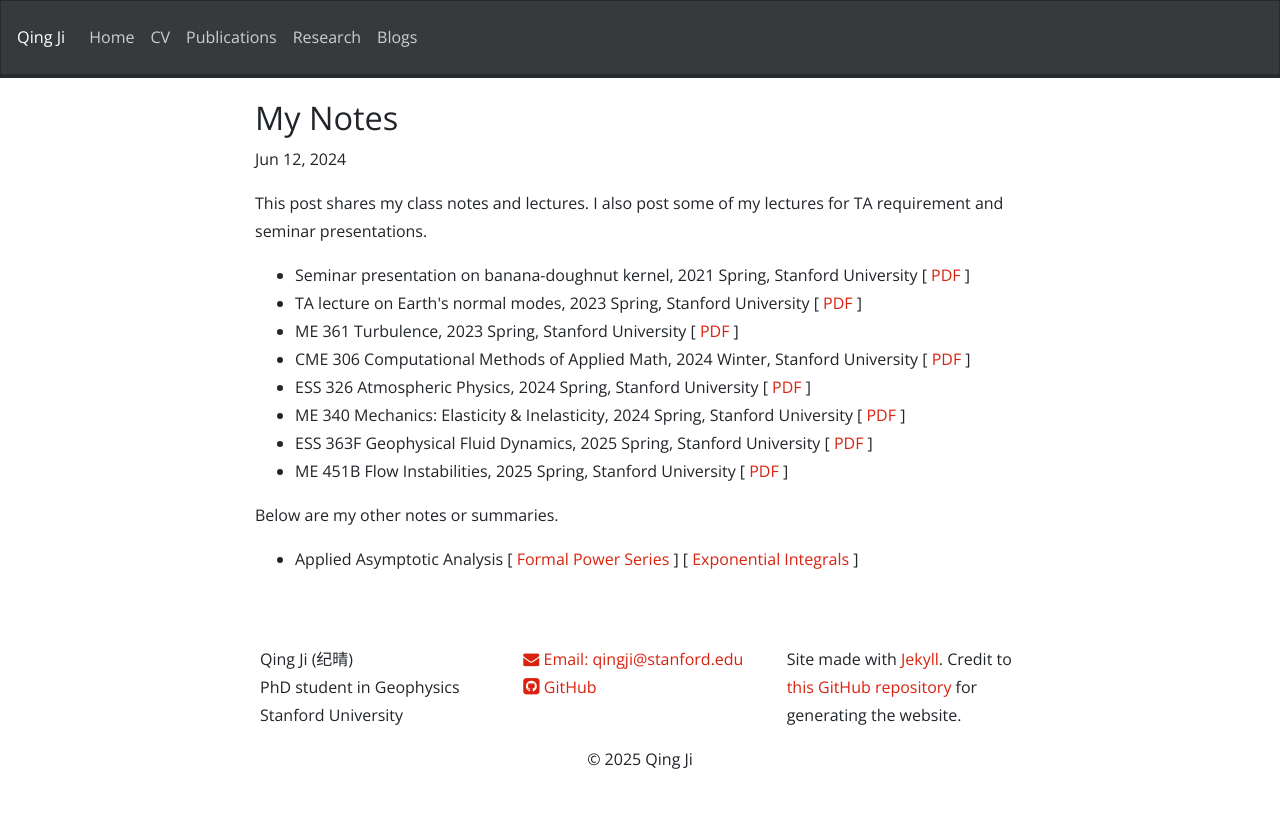
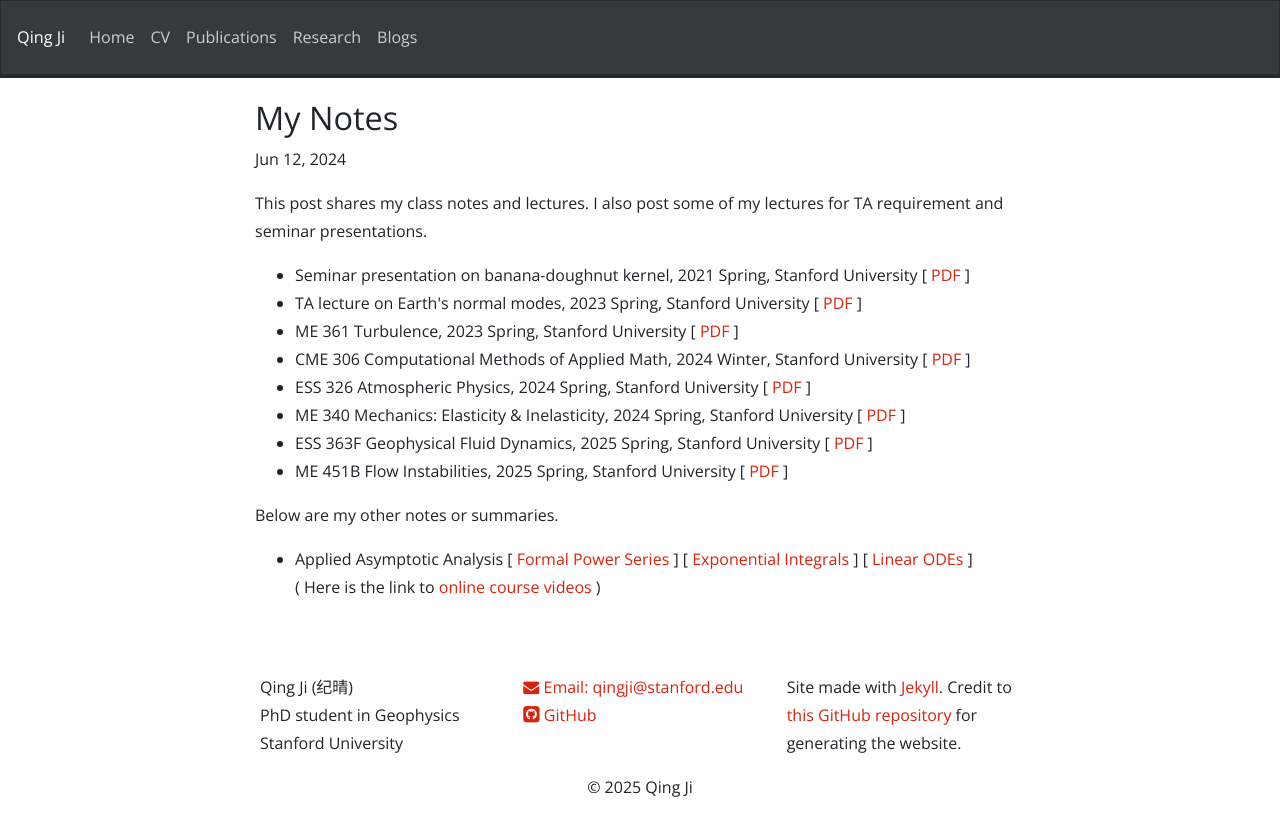
Before and after one commit to NickJi98/NickJi98.github.io, a Jekyll site: the page built from _posts/2024-06-12-My-notes.md, in a window 1280 px wide. Shown: the top 836 px of the page. Built offline with Jekyll 4.4.1, drawn with Linux system fonts in a browser that asks for light colours; nearby versions of some CDN libraries; a style sheet for code colours, icons or effects is not loaded.

Commit message:
Update notes

```diff
--- a/_posts/2024-06-12-My-notes.md
+++ b/_posts/2024-06-12-My-notes.md
@@ -31,5 +31,7 @@ date: 2024-06-12
   <li>Applied Asymptotic Analysis
   [ <a href="{{ site.url }}{{ site.baseurl }}/_data/files/Notes/Asympt_1.pdf" target="_blank">Formal Power Series</a> ]
   [ <a href="{{ site.url }}{{ site.baseurl }}/_data/files/Notes/Asympt_2.pdf" target="_blank">Exponential Integrals</a> ]
+  [ <a href="{{ site.url }}{{ site.baseurl }}/_data/files/Notes/Asympt_2.pdf" target="_blank">Linear ODEs</a> ] <br/>
+  ( Here is the link to <a href="https://www.bilibili.com/video/BV1su4y1F7qd/?share_source=copy_web" target="_blank">online course videos</a> )
   </li>
 </ul>
```
Also changed, not shown: 1 other file.
